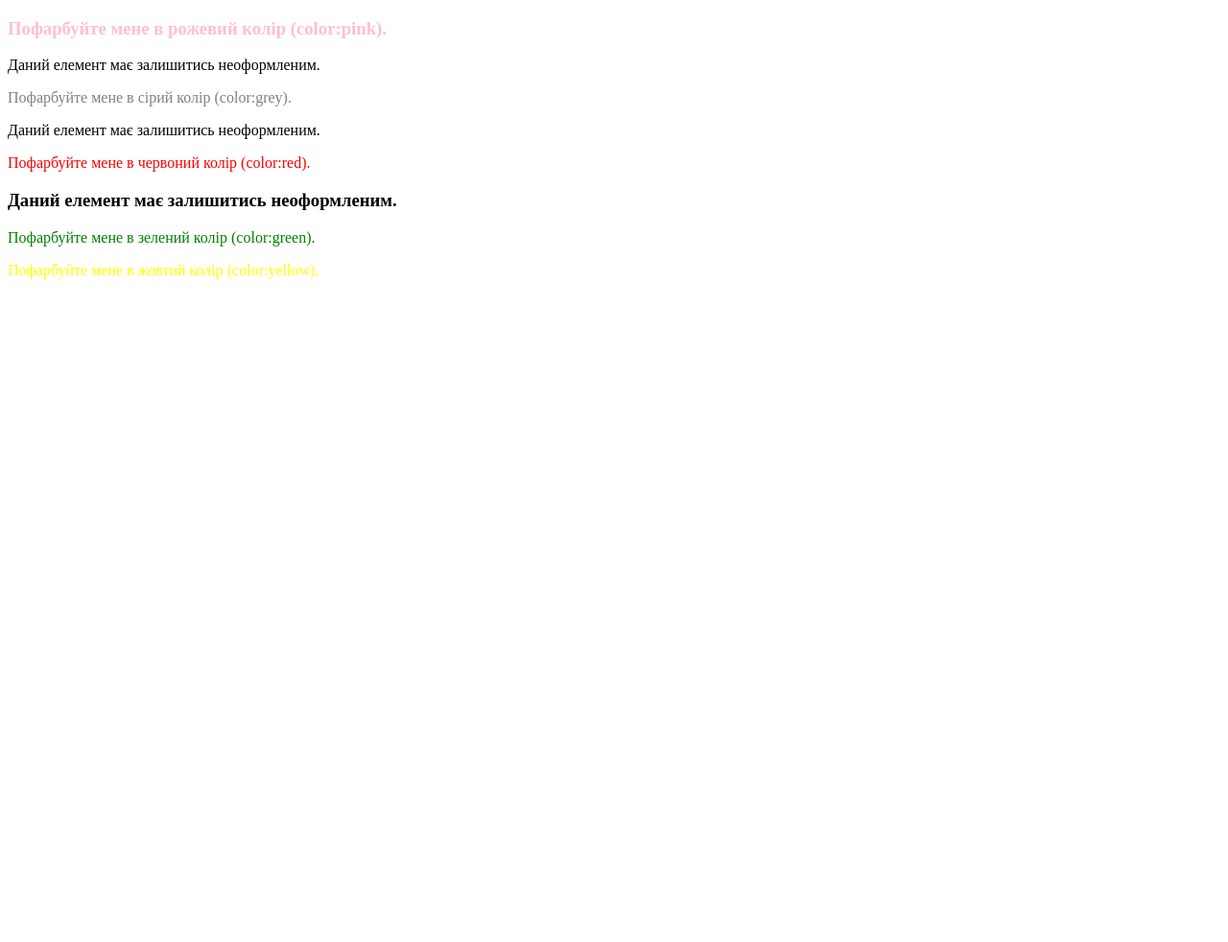
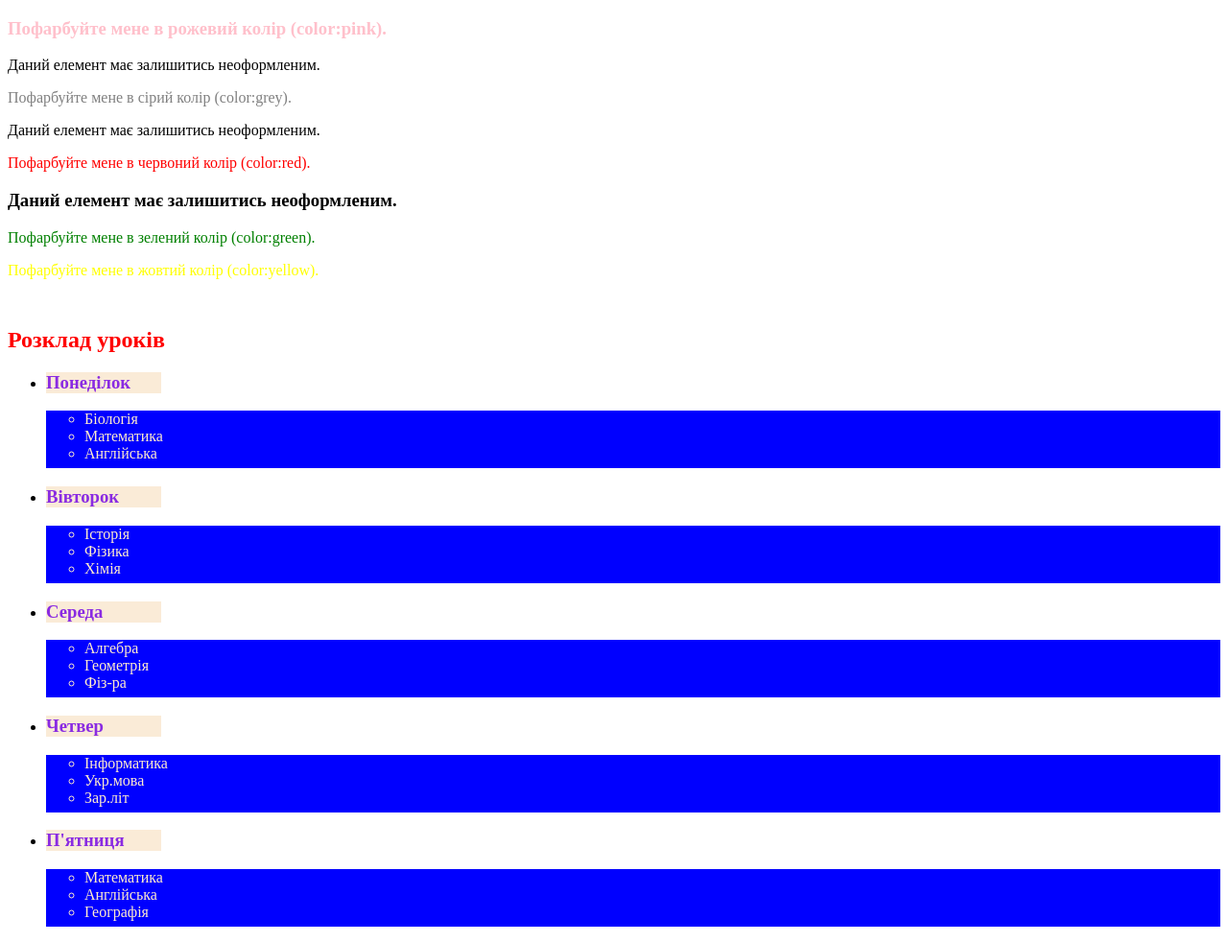
Before and after one commit to IvanBielozorov/HW-8, a plain HTML site: page index.html in a window 1280 px wide. Shown: the whole page at 96% size. Before the commit the page ends 800 px from the top, so only its background shows below. Drawn offline with Linux system fonts and the light colour scheme.

Commit message:
Зробив задвання HW-8

```diff
--- a/css/styles.css
+++ b/css/styles.css
@@ -15,3 +15,35 @@
     color:yellow;
 }
 /* Завдання 2 */
+h2 {
+    color: red;
+    padding-top: 30px;
+}
+h2:hover,
+h2:focus {
+    color:aquamarine;
+    background-color: rgb(105, 16, 57);
+    height: 50px;
+    padding-bottom: 30px;;
+}
+.day {
+    color:blueviolet;
+    background-color:antiquewhite;
+    width: 120px;
+}
+.day:hover,
+.day:focus {
+    color:burlywood;
+    background-color: rgb(19, 2, 2);
+}
+.lesson {
+    color:blanchedalmond;
+    background-color: blue;
+    height: 60px;
+}
+.lesson:hover,
+.lesson:focus {
+    color:rgb(215, 83, 125);
+    background: rgb(16, 16, 74);
+    height: 100px;
+}
--- a/index.html
+++ b/index.html
@@ -19,5 +19,50 @@
   <p class="yellow">Пофарбуйте мене в жовтий колір (color:yellow).</p>
 </div>
 <!-- Завдання 2 -->
+ <div class="schedule-container">
+    <h2 class="schedule" >Розклад уроків</h2>
+    <ul>
+        <li>
+            <h3 class="day">Понеділок</h3>
+            <ul class="lesson">
+                <li>Біологія</li>
+                <li>Математика</li>
+                <li>Англійська</li>
+            </ul>
+        </li>
+        <li>
+            <h3 class="day">Вівторок</h3>
+            <ul class="lesson">
+                <li>Історія</li>
+                <li>Фізика</li>
+                <li>Хімія</li>
+            </ul>
+        </li>
+        <li>
+            <h3 class="day">Середа</h3>
+            <ul class="lesson">
+                <li>Алгебра</li>
+                <li>Геометрія</li>
+                <li>Фіз-ра</li>
+            </ul>
+        </li>
+        <li>
+            <h3 class="day">Четвер</h3>
+            <ul class="lesson">
+                <li>Інформатика</li>
+                <li>Укр.мова</li>
+                <li>Зар.літ</li>
+            </ul>
+        </li>
+        <li>
+            <h3 class="day">П'ятниця</h3>
+            <ul class="lesson">
+                <li>Математика</li>
+                <li>Англійська</li>
+                <li>Географія</li>
+            </ul>
+        </li>
+    </ul>
+ </div>
 </body>
 </html>
```
